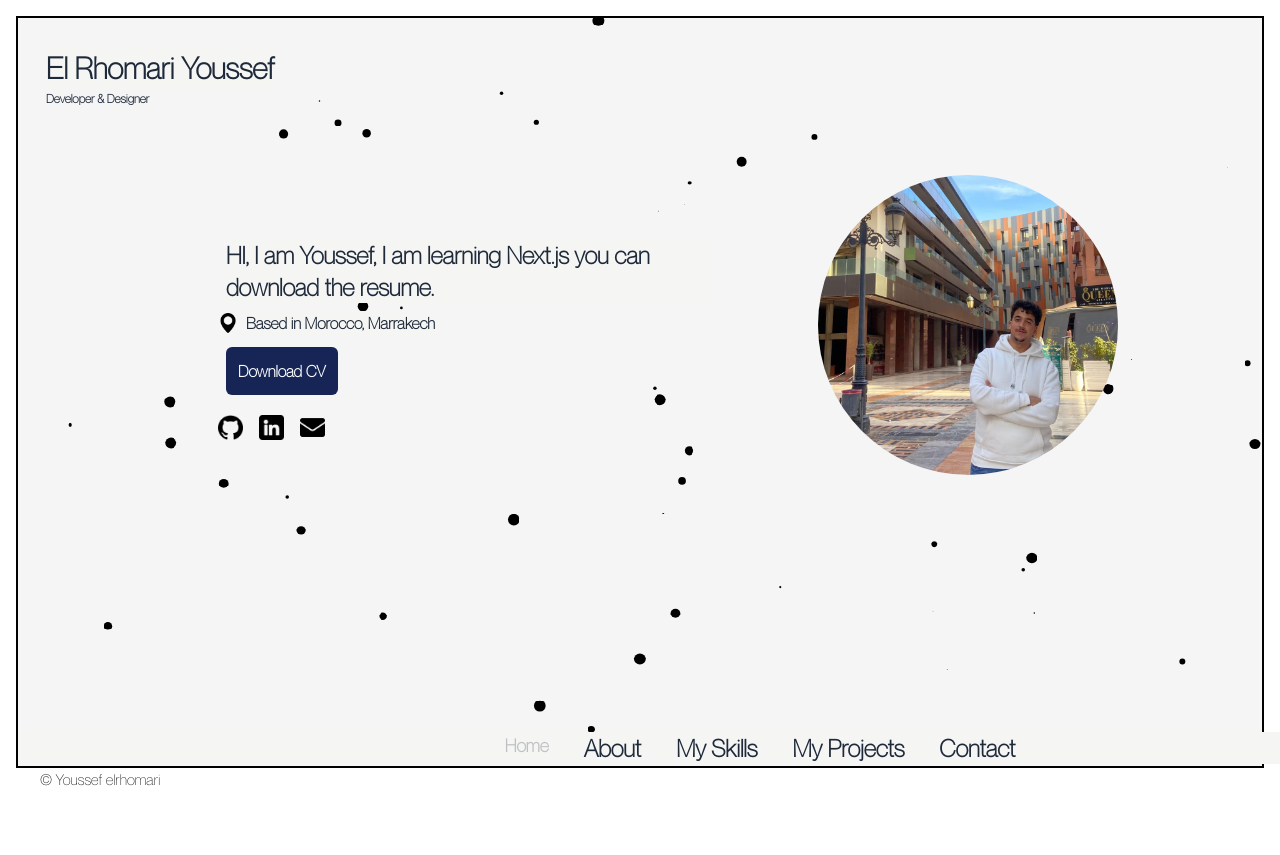
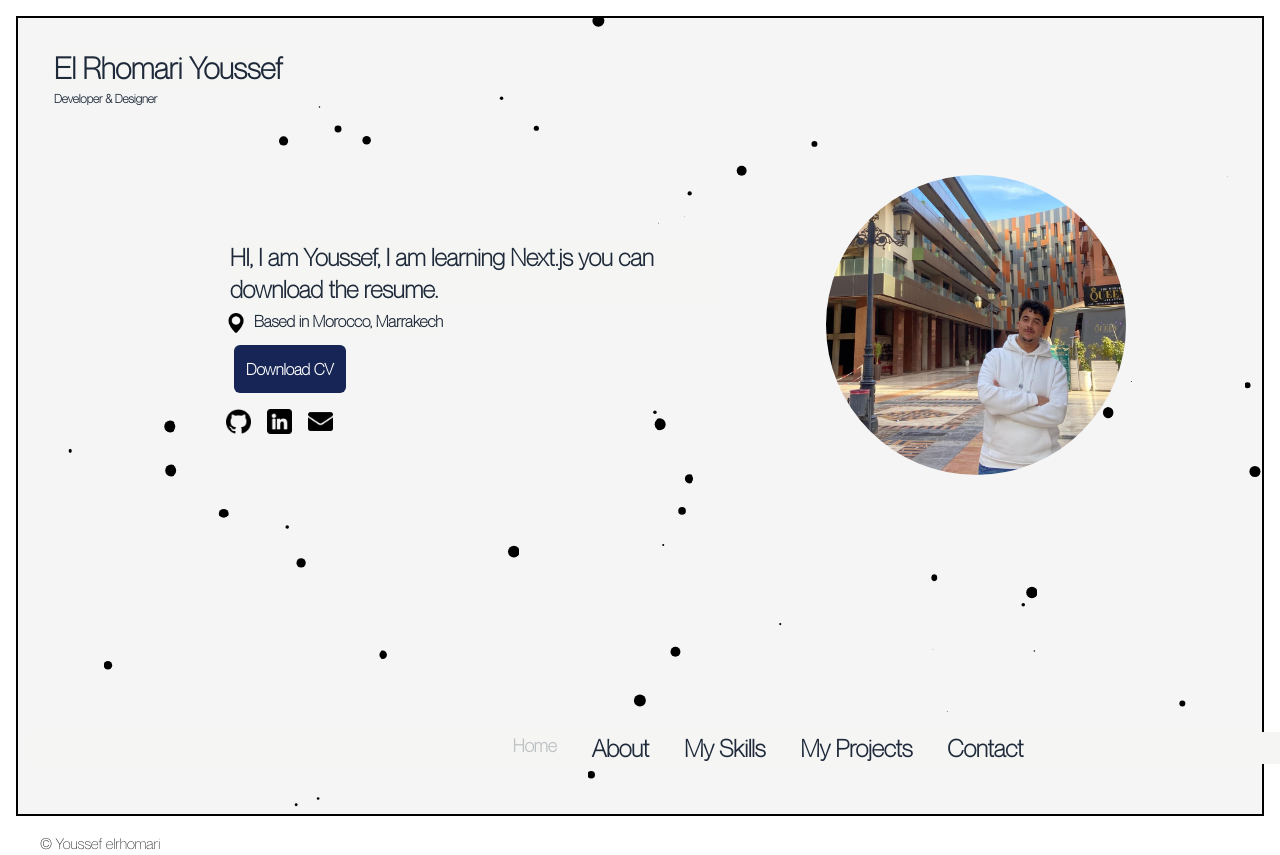
Before and after one commit to youssefeeeeee/Youssef-Portfolio, a Next.js app: page / in a window 1280 px wide. Before the commit the page ends 800 px from the top, so only its background shows below. Built offline with nearby package versions, Linux system fonts and the light colour scheme.

Commit message:
final version

```diff
--- a/app/Myprojects/page.js
+++ b/app/Myprojects/page.js
@@ -53,7 +53,7 @@ export default function Projects() {
         </h1>
       </motion.div>
 
-      <div className="grid grid-row-2 md:grid-cols-2 max-w-300 m-auto bg-stone-100 overflow-y-auto h-150 md:h-[400px]">
+      <div className="grid grid-row-2 md:grid-cols-2 max-w-300 m-auto bg-stone-100 overflow-y-auto h-120 md:h-[400px]">
         {/* Project 1 */}
         <motion.div
           initial={{ opacity: 0, y: 100 }}
--- a/app/about/page.js
+++ b/app/about/page.js
@@ -23,14 +23,14 @@ export default function About() {
   return (
     <div >
       <Navbar/>
-            <div className="w-full m-auto mt-20 md:mt-10">
+            <div className="w-full m-auto mt-5 md:mt-10">
               <div className="md:w-150 md:m-auto ">
                   <motion.div
                     initial={{ opacity: 0, y: 50 }}
                     animate={ splashseen ? { opacity: 1, y: 0 } : {}}
                     transition={{ duration: 0.8, ease: "easeOut" }}
                     >
-                       <h1 className="text-center text-4xl md:text-5xl my-5 font-extrabold bg-stone-100 underline">Who Am I</h1>
+                       <h1 className="text-center text-2xl md:text-5xl my-5 font-extrabold bg-stone-100 underline">Who Am I</h1>
                   </motion.div>
 
                   <motion.div
@@ -38,7 +38,7 @@ export default function About() {
                      animate={ splashseen ? { opacity: 1, x: 0 } : {}}
                     transition={{ duration: 1.2, ease: "easeOut" }}
                   >
-                <p className="text-center text-[15px] md:text-xl font-bold bg-stone-100 my-5">
+                <p className="text-center text-[13px] md:text-xl font-bold bg-stone-100 my-5">
                     My name is <strong >Youssef Elrhomari</strong>, a Computer Science student passionate
                     about software development and cybersecurity.
                     My goal is to become a cybersecurity expert by combining my skills in
@@ -61,7 +61,7 @@ export default function About() {
                       return (
                          <div
                             key={i}
-                            className={`${baseclass} bg-blue-900 text-white text-xl scale-125 blur-0 shadow-lg`}
+                            className={`${baseclass} bg-blue-900 text-white text-xl scale-100 md:scale-125 blur-0 shadow-lg`}
                           >
                             {badge}
                           </div>
@@ -70,7 +70,7 @@ export default function About() {
                       return (
                         <div
                            key={i}
-                           className={`${baseclass} bg-blue-900 text-white text-lg scale-110 blur-sm shadow-md`}
+                           className={`${baseclass} bg-blue-900 text-white text-lg scale-90 md:scale-110 blur-sm shadow-md`}
                          >
                            {badge}
                          </div>
@@ -79,7 +79,7 @@ export default function About() {
                       return (
                            <div
                               key={i}
-                              className={`${baseclass} bg-blue-900 text-white text-sm scale-90 blur-md opacity-50`}
+                              className={`${baseclass} bg-blue-900 text-white text-sm scale-70 md:scale-90 blur-md opacity-50`}
                             >
                               {badge}
                             </div>
--- a/app/contact/page.js
+++ b/app/contact/page.js
@@ -7,13 +7,13 @@ export default function Contact(){
     return (
         <div >
             <Navbar/>
-            <div className="md:-translate-y-20 translate-y-10" >
+            <div className="md:-translate-y-20 translate-y-5" >
                 <motion.div
                 initial={{opacity:0,x:-100}}
                 animate={splashseen ? {opacity:1,x:0}: {}}
                 transition={{duration:0.8}}
                 >
-                <h1 className="text-black text-3xl md:text-5xl text-center font-extrabold underline mb-5">Get in Touch</h1>
+                <h1 className="text-black text-2xl md:text-5xl text-center font-extrabold underline mb-5">Get in Touch</h1>
                 </motion.div>
 
 
@@ -22,7 +22,7 @@ export default function Contact(){
                 animate={splashseen ? {opacity:1,x:0}: {}}
                 transition={{duration:0.8,delay:1.1}}
                 >
-                <div className=" flex  justify-center">
+                <div className=" flex  justify-center p-2">
                 <form className="md:w-full  md:max-w-md max-w-screen p-6 rounded-xl shadow-lg bg-[#161B22]">
                     <label className="font-bold block text-[#E6E6E6] mb-2">Name  </label>
                     <input type="text" className="bw-full p-3 mb-4 rounded-lg bg-[#0D1117] text-[#E6E6E6] border border-[#00BFFF] focus:outline-none focus:ring-2 focus:ring-[#00BFFF]" placeholder="Enter your name"/>
--- a/app/layout.js
+++ b/app/layout.js
@@ -30,7 +30,7 @@ export default function RootLayout({ children }) {
         className={`${geistSans.variable} ${geistMono.variable} antialiased `}
       >
         <Splashscreen />
-        <main className="relative border-2 border-black min-h-[calc(100vh-2rem)] md:min-h-[calc(100vh-3rem)] m-4 mb-0 ">
+        <main className="relative border-2 border-black min-h-screen  m-4 sm:m-4 px-2">
           {/* Couche d'arrière-plan (z-0) */}
           <div className="absolute inset-0 z-0">
             <Bg />
--- a/app/page.js
+++ b/app/page.js
@@ -22,7 +22,7 @@ export default function Home() {
       animate={splashseen ? { opacity: 1, y: 0 } : {}}
       transition={{ duration: 0.8, ease: "easeOut" }}
       >
-      <p className="m-2  bg-stone-100 text-lg text-center md:text-2xl md:text-left">HI, I am Youssef, I am learning Next.js you can download the resume.</p>
+      <p className="m-1  bg-stone-100 text-lg text-center md:text-2xl md:text-left">HI, I am Youssef, I am learning Next.js you can download the resume.</p>
       </motion.div>
       <motion.div
       initial={{ opacity: 0, y: 50 }}
@@ -31,7 +31,7 @@ export default function Home() {
       className="flex flex-col items-center md:items-start"
       >
       <div className="flex items-center gap-2 ">
-      <Image src="/location-pin.png" width={20} height={20} alt="location " className="mb-3"/>
+      <Image src="/location-pin.png" width={20} height={20} alt="location " className="mb-2"/>
       <p className="mb-3 bg-stone-100">Based in Morocco, Marrakech</p>
       </div>
       <a href="/Youssef_Elrhomari_IT_Internship_CV.pdf" download className="bg-blue-950 text-white font-bold max-w-[200px] text-center rounded-md p-3 hover:bg-blue-800 mx-2">Download CV</a>
@@ -42,7 +42,7 @@ export default function Home() {
       animate={splashseen ? { opacity: 1, y: 0 } : {}}
       transition={{ duration: 0.8, ease: "easeOut" }}
       >
-      <div className="flex justify-center md:justify-start gap-4 mt-5">
+      <div className="flex justify-center md:justify-start gap-4 mt-4">
         <a href="https://github.com/youssefeeeeee"><Image src="/github.png" height={25} width={25} alt="github"/></a>
         <a href="https://www.linkedin.com/in/youssef-elrhomari-240a21335/"><Image src="/linkedin.png" height={25} width={25} alt="linkedin"/></a>
         <a href="mailto:youssefelrho005@gmail.com"><Image src="/email.png" height={25} width={25} alt="email"/></a>
--- a/app/skills/page.js
+++ b/app/skills/page.js
@@ -8,7 +8,7 @@ export default function MyHandi() {
     return (
         <div>
             <Navbar/>
-                <div className="  text-black max-w-300 m-auto mt-20 md:mt-5">
+                <div className="  text-black max-w-300 m-auto mt-10 md:mt-5">
                     <motion.div
                     initial={{opacity:0, y:50}}
                     animate={splashseen ? {opacity:1, y:0} : {}}
```
